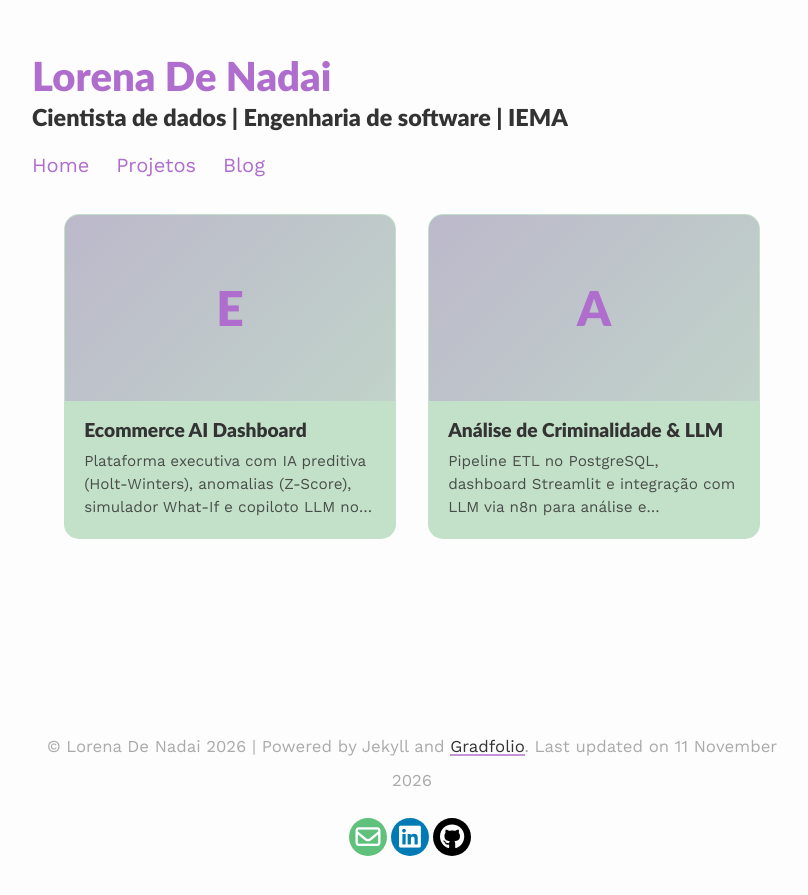
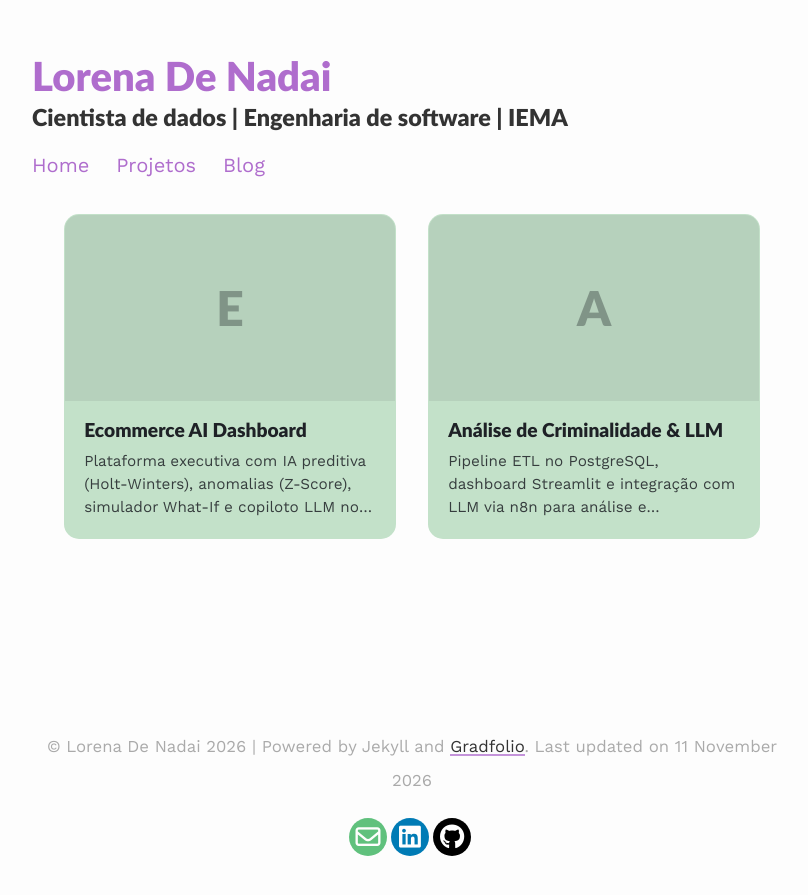
Before and after one commit to denadaiLorena/denadaiLorena.github.io, a Jekyll site: the page built from _pages/projects.md, in a window 1280 px wide. Shown: the top 895 px of the page, without its empty margins (228-1036 px from the left). Built offline with Jekyll 4.4.1, drawn with Linux system fonts in a browser that asks for light colours.

Commit message:
Ajuste na estilização da página de projetos

```diff
--- a/assets/css/_sass/projects.scss
+++ b/assets/css/_sass/projects.scss
@@ -1,4 +1,3 @@
-
 /* Project Page */
 .ProjectContainer {
   max-width: 800px;
@@ -62,8 +61,8 @@
   display: flex;
   align-items: center;
   justify-content: center;
-  background: linear-gradient(135deg, rgba($brand-color, 0.35), rgba($brand-color, 0.12));
-  color: $brand-color;
+  background: rgba($projectbox-text, 0.08);
+  color: rgba($projectbox-text, 0.35);
   font-family: "Lato", "Helvetica Neue", Helvetica, sans-serif;
   font-size: 3rem;
   font-weight: bold;
@@ -73,23 +72,20 @@
   padding: 1rem 1.2rem 1.2rem;
 }
 
+/* O fundo do card é claro nos dois temas, então o texto é sempre escuro */
 .projectCard-body h2 {
   font-size: 1.2rem;
   line-height: 1.4;
   margin: 0 0 0.4rem;
-  color: $text-color;
-
-  @media (prefers-color-scheme: dark) {
-    color: $text-color-dark;
-  }
+  color: $projectbox-text;
 }
 
 .projectCard-body p {
   margin: 0;
   font-size: 0.95rem;
   line-height: 1.5;
+  color: $projectbox-text;
   opacity: 0.85;
-  color: $text-color;
 
   /* limita a descrição a 3 linhas */
   display: -webkit-box;
@@ -97,8 +93,4 @@
   line-clamp: 3;
   -webkit-box-orient: vertical;
   overflow: hidden;
-
-  @media (prefers-color-scheme: dark) {
-    color: $text-color-dark;
-  }
 }
```
